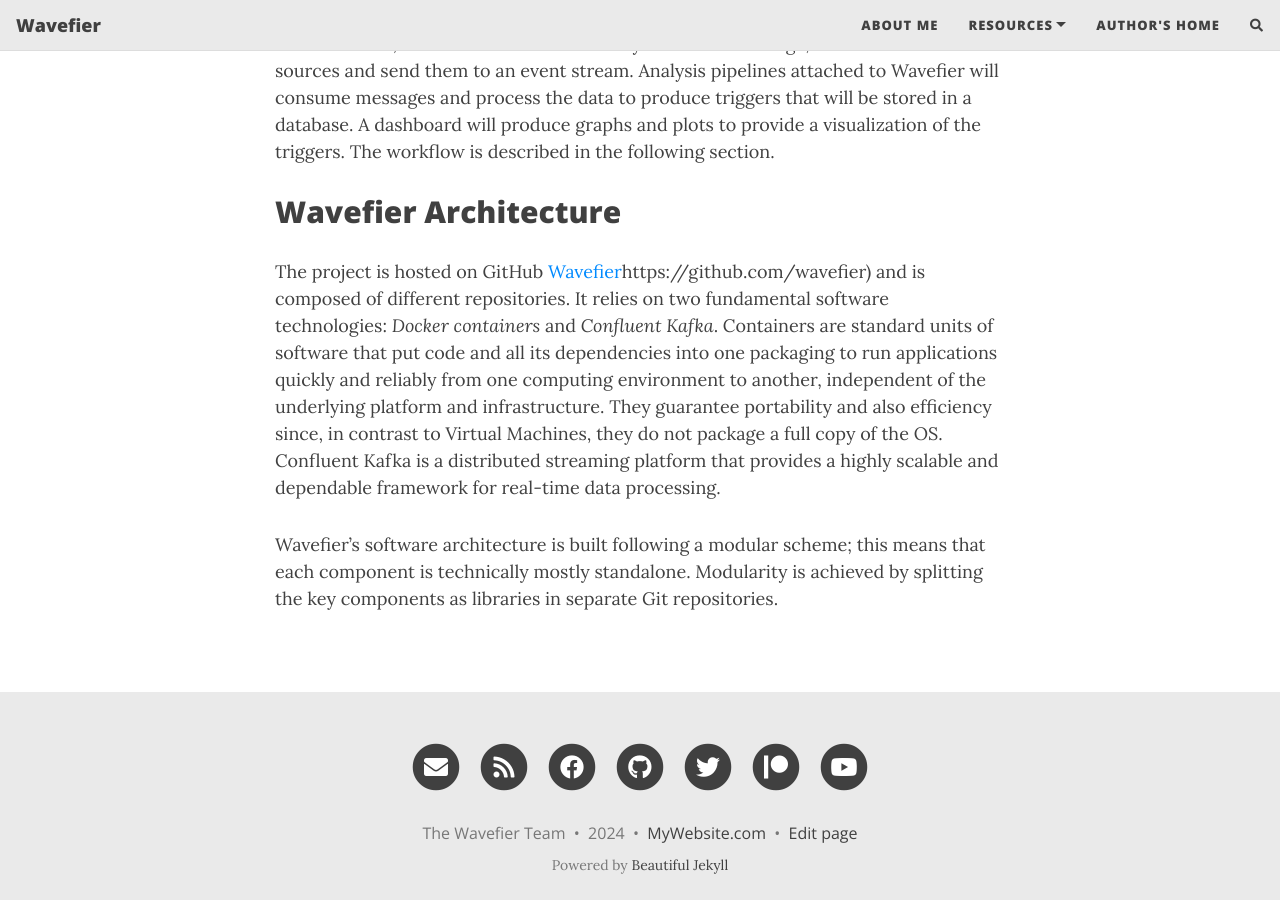
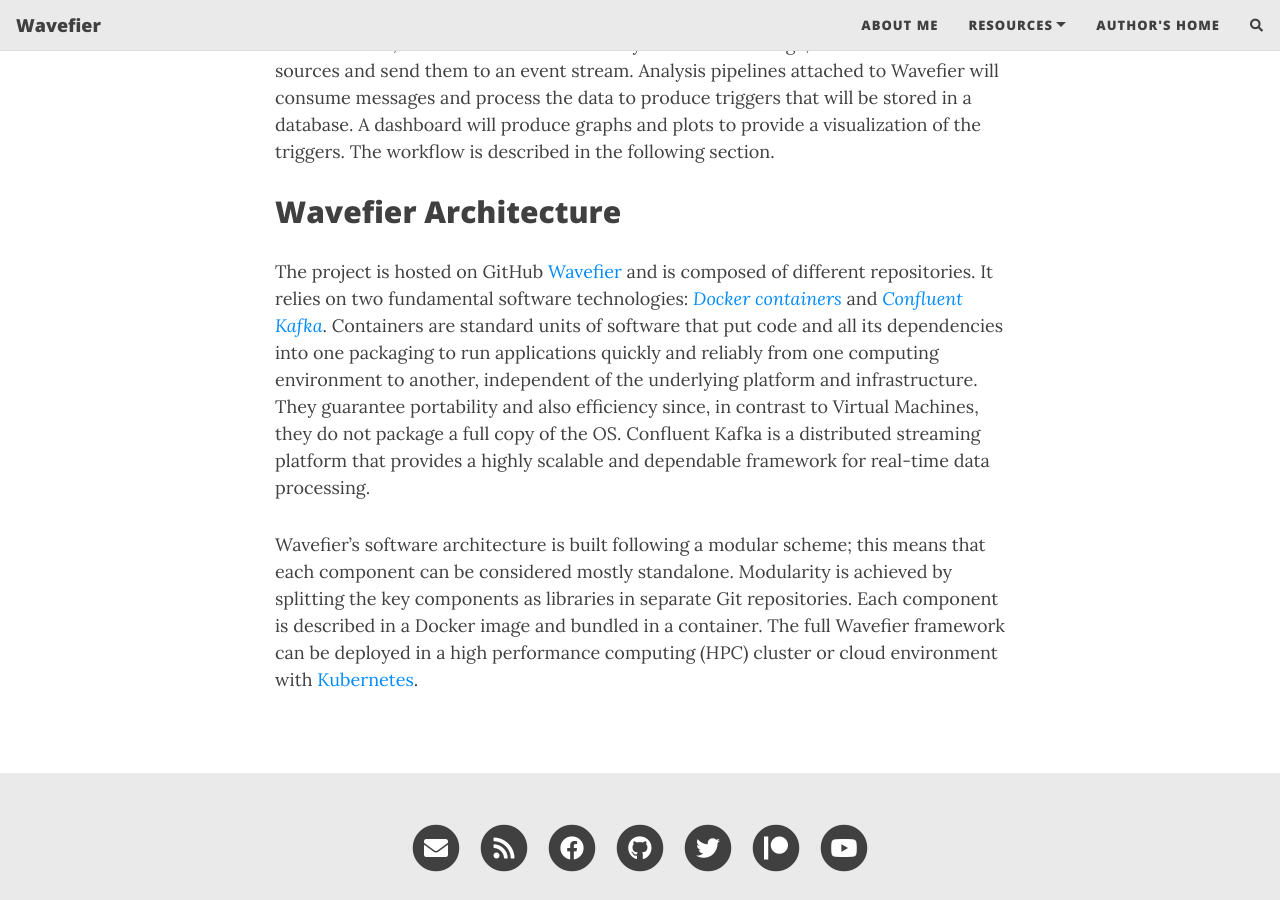
Before and after one commit to wavefier/wavefier, a Jekyll site: the page built from aboutme.md, in a window 1280 px wide and 900 px high, scrolled down 1582 px. Built offline with Jekyll 4.4.1, drawn with Linux system fonts in a browser that asks for light colours; nearby versions of some CDN libraries; comment, search, counter and statistics services are not loaded.

Commit message:
Minor update aboutme.md
minor corrections to the text

```diff
--- a/aboutme.md
+++ b/aboutme.md
@@ -27,6 +27,6 @@
 In its final implementation Wavefier will tackle each of these aspects to set up a customized multi-messenger analysis pipeline. Through importers Wavefier will retrieve alerts, live and archive data directly from cloud storage, local disk or external sources and send them to an event stream. Analysis pipelines attached to Wavefier will consume messages and process the data to produce triggers that will be stored in a database. A dashboard will produce graphs and plots to provide a visualization of the triggers. The workflow is described in the following section.
 
 ## Wavefier Architecture
-The project is hosted on GitHub [Wavefier](https://github.com/wavefier)https://github.com/wavefier) and is composed of different repositories. It relies on two fundamental software technologies: _Docker containers_ and _Confluent Kafka_. Containers are standard units of software that put code and all its dependencies into one packaging to run applications quickly and reliably from one computing environment to another, independent of the underlying platform and infrastructure. They guarantee portability and also efficiency since, in contrast to Virtual Machines, they do not package a full copy of the OS. Confluent Kafka is a distributed streaming platform that provides a highly scalable and dependable framework for real-time data processing.
+The project is hosted on GitHub [Wavefier](https://github.com/wavefier) and is composed of different repositories. It relies on two fundamental software technologies: _[Docker containers](https://www.docker.com)_ and _[Confluent Kafka](https://www.confluent.io)_. Containers are standard units of software that put code and all its dependencies into one packaging to run applications quickly and reliably from one computing environment to another, independent of the underlying platform and infrastructure. They guarantee portability and also efficiency since, in contrast to Virtual Machines, they do not package a full copy of the OS. Confluent Kafka is a distributed streaming platform that provides a highly scalable and dependable framework for real-time data processing.
 
-Wavefier's software architecture is built following a modular scheme; this means that each component is technically mostly standalone. Modularity is achieved by splitting the key components as libraries in separate Git repositories.
+Wavefier's software architecture is built following a modular scheme; this means that each component can be considered mostly standalone. Modularity is achieved by splitting the key components as libraries in separate Git repositories. Each component is described in a Docker image and bundled in a container. The full Wavefier framework can be deployed in a high performance computing (HPC) cluster or cloud environment with [Kubernetes](https://kubernetes.io).
```
